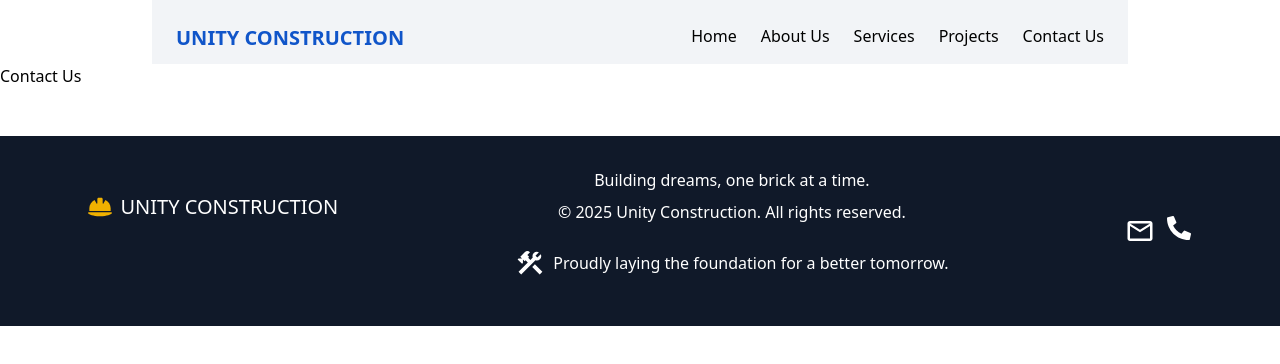
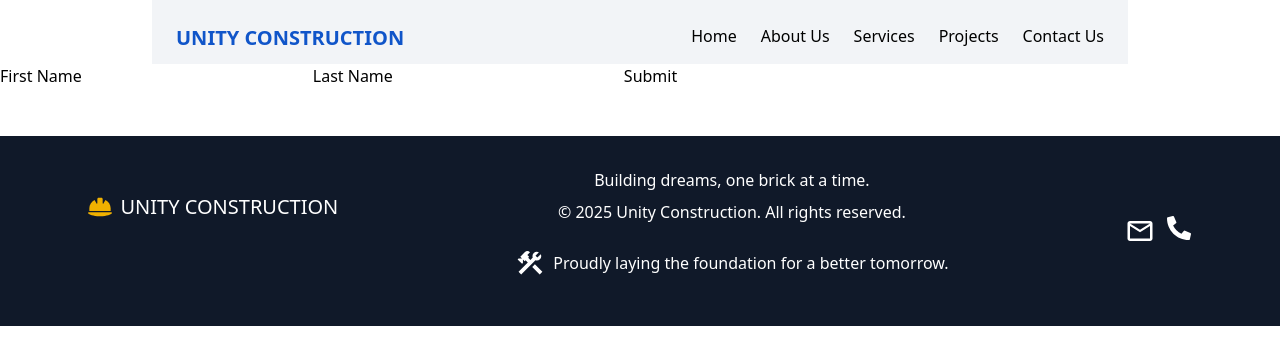
Before and after one commit to amitpaudell/ConstructionBasedProject, a React app in the folder frontend/: page /contact in a window 1280 px wide. Shown: the top 364 px of the page. Built offline with nearby package versions, Linux system fonts and the light colour scheme; the HTML template or start-up script is replaced by a standard one.

Commit message:
react hook form setup

```diff
--- a/frontend/package.json
+++ b/frontend/package.json
@@ -15,6 +15,7 @@
     "react": "^19.1.1",
     "react-countup": "^6.5.3",
     "react-dom": "^19.1.1",
+    "react-hook-form": "^7.65.0",
     "react-icons": "^5.5.0",
     "react-router-dom": "^7.9.4",
     "tailwindcss": "^4.1.14"
--- a/frontend/src/pages/ContactUs.jsx
+++ b/frontend/src/pages/ContactUs.jsx
@@ -1,9 +1,50 @@
 import React from 'react';
+import { useForm } from 'react-hook-form';
+function ContactUs() {
+  const {
+    register,
+    handleSubmit,
+    watch,
+    formState: { errors, isSubmitting },
+  } = useForm();
 
-function ContactUs() {
+  async function onSubmit(data) {
+    await new Promise((resolve) => setTimeout(resolve, 5000));
+    console.log('Submitting the form', data);
+  }
   return (
     <div>
-      <h1>Contact Us</h1>
+      <form action="" onSubmit={handleSubmit(onSubmit)}>
+        <label htmlFor="">First Name</label>
+        <input
+          className={errors.firstName ? 'border-red-500' : ''}
+          type="text"
+          {...register('firstName', {
+            required: true,
+            minLength: { value: 3, message: 'Min length atleast 3' },
+          })}
+        />
+        {errors.firstName && (
+          <p className="text-red-600">{errors.firstName.message}</p>
+        )}
+
+        <label htmlFor="">Last Name</label>
+        <input
+          type="text"
+          {...register('lastName', {
+            pattern: {
+              value: /^[A-Za-z]+$/i,
+              message: 'Last name is not as per rules',
+            },
+          })}
+        />
+
+        <input
+          type="submit"
+          disabled={isSubmitting}
+          value={isSubmitting ? 'Submitting' : 'Submit'}
+        />
+      </form>
     </div>
   );
 }
```
Also changed, not shown: 1 other file (tests, documents, lock files or other folders).
